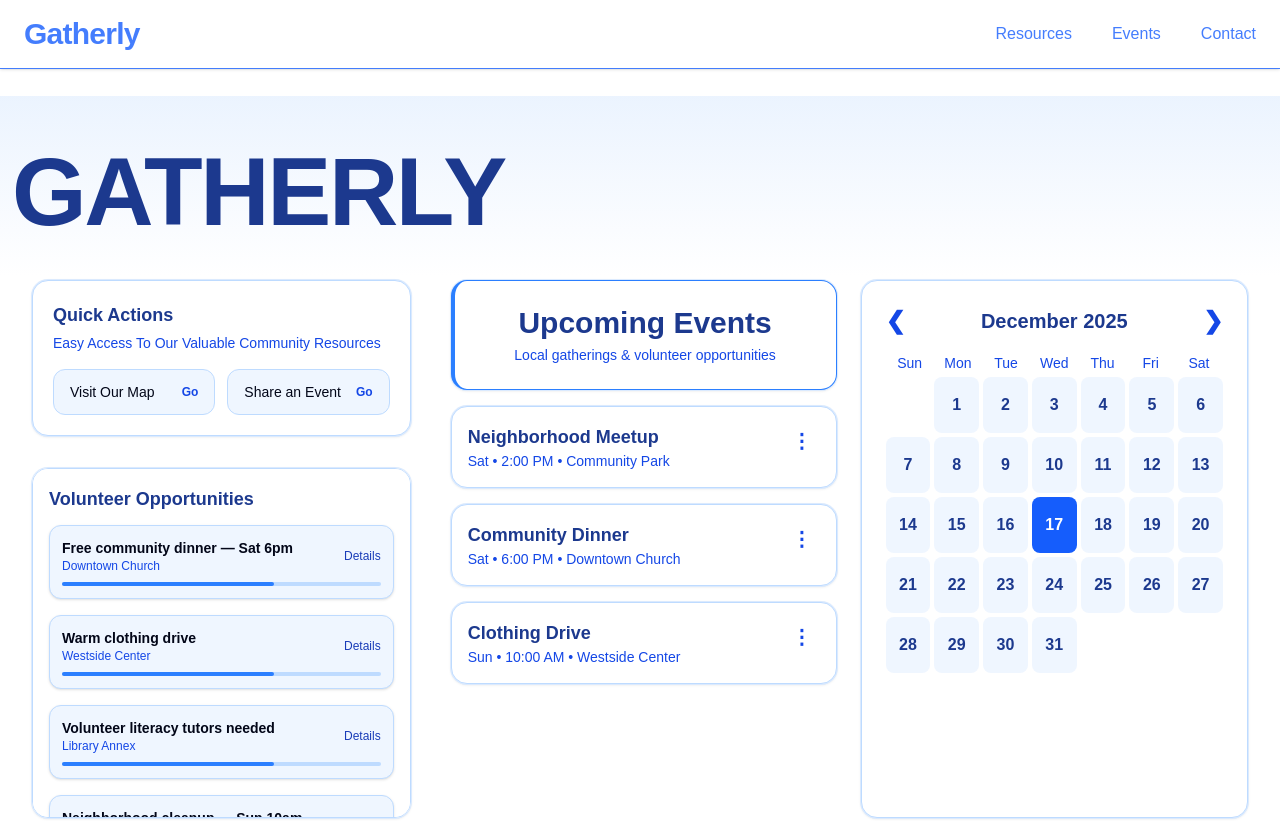
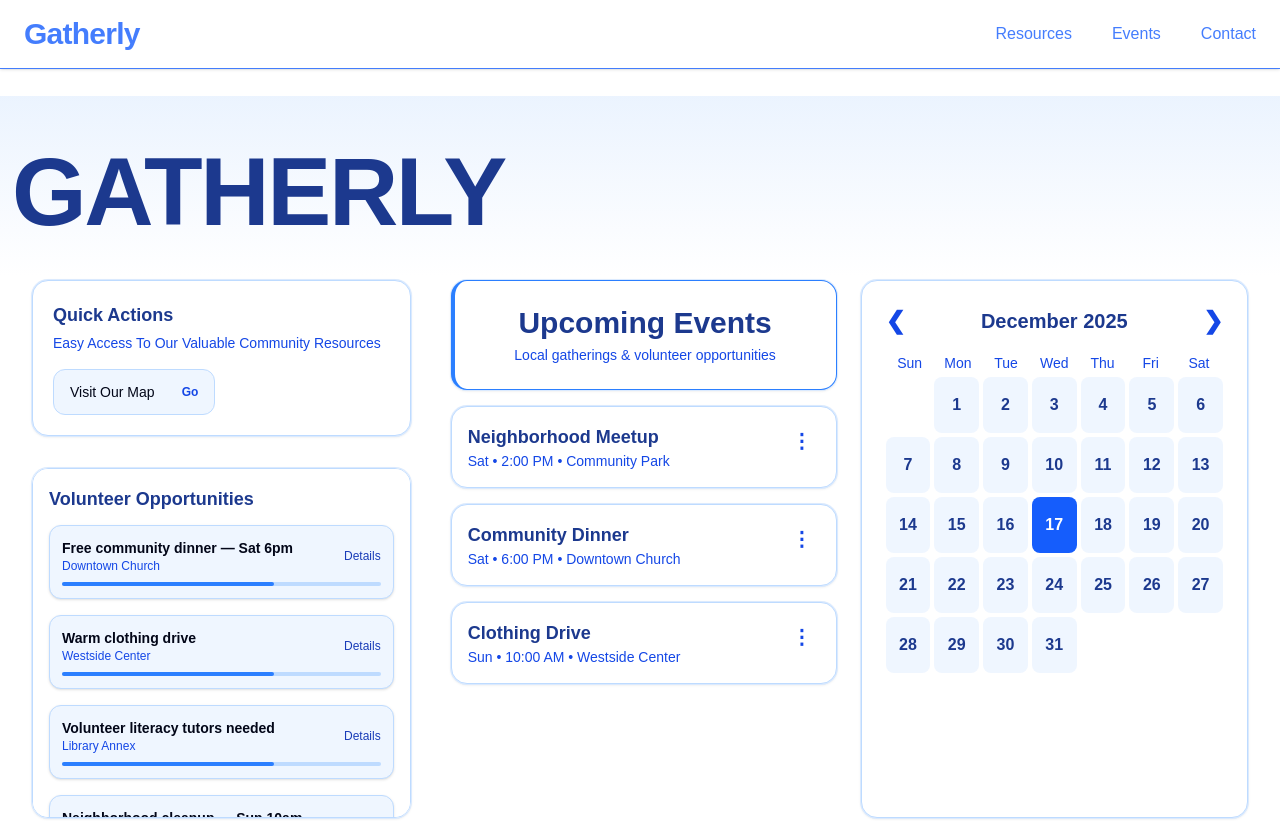
Before and after one commit to TSA-Group/tsa_group_starter, a Next.js app: page / in a window 1280 px wide. Shown: the top 821 px of the page. Built offline with nearby package versions, Linux system fonts and the light colour scheme.

Commit message:
Update page.tsx

```diff
--- a/app/page.tsx
+++ b/app/page.tsx
@@ -143,7 +143,7 @@ export default function Home() {
             </p>
 
             <div className="mt-4 grid grid-cols-1 sm:grid-cols-2 gap-3">
-              {["Visit Our Map", "Share an Event"].map((action) => (
+              {["Visit Our Map"].map((action) => (
                 <Link key={action} href="/map" className="block">
                   <div className="flex items-center justify-between rounded-xl bg-blue-50 px-4 py-3 border border-blue-200 cursor-pointer">
                     <span className="text-sm">{action}</span>
```
